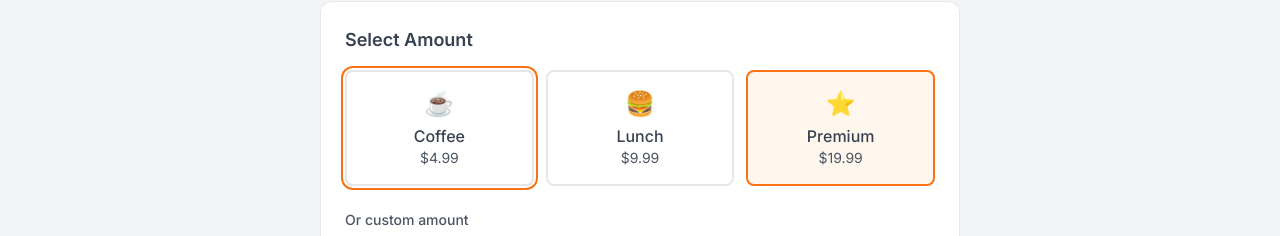
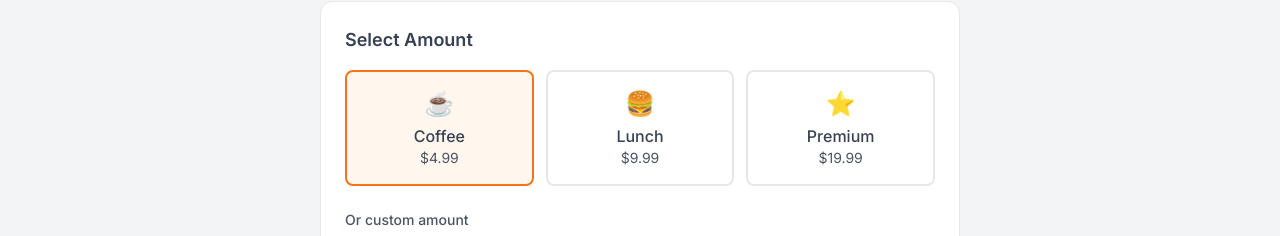
Before and after one commit to nbsetsail/SlangHome, a Next.js app: page /en/support in a window 1280 px wide. Shown: the part 204-440 px from the top of the page. Built offline with nearby package versions, Linux system fonts and the light colour scheme; no server answers.

Commit message:
fixed ext

```diff
--- a/app/[locale]/support/page.tsx
+++ b/app/[locale]/support/page.tsx
@@ -12,7 +12,7 @@ declare global {
 }
 
 const supportTiers = [
-  { id: 'coffee', amount: 4.99, name: 'Coffee', nameZh: '一杯咖啡', icon: '☕' , highlight: true},
+  { id: 'coffee', amount: 4.99, name: 'Coffee', nameZh: '一杯咖啡', icon: '☕' },
   { id: 'lunch', amount: 9.99, name: 'Lunch', nameZh: '一顿午餐', icon: '🍔' },
   { id: 'premium', amount: 19.99, name: 'Premium', nameZh: '高级支持', icon: '⭐' }
 ]
@@ -23,7 +23,7 @@ const MAX_AMOUNT = 100
 export default function SupportPage() {
   const locale = useLocale()
   const { cn } = useTheme()
-  const [selectedTier, setSelectedTier] = useState('premium')
+  const [selectedTier, setSelectedTier] = useState('coffee')
   const [customAmount, setCustomAmount] = useState('')
   const [activationCode, setActivationCode] = useState<string | null>(null)
   const [loading, setLoading] = useState(false)
@@ -33,7 +33,8 @@ export default function SupportPage() {
   const isZh = locale === 'zh'
   const tierAmount = supportTiers.find(t => t.id === selectedTier)?.amount || 0
   const customNum = parseFloat(customAmount) || 0
-  const currentAmount = customAmount ? Math.min(Math.max(customNum, MIN_AMOUNT), MAX_AMOUNT) : tierAmount
+  const hasValidCustomAmount = customNum >= MIN_AMOUNT && customNum <= MAX_AMOUNT
+  const currentAmount = hasValidCustomAmount ? customNum : tierAmount
 
   useEffect(() => {
     const script = document.createElement('script')
@@ -185,10 +186,9 @@ export default function SupportPage() {
                       }}
                       className={`
                         p-4 rounded-lg border-2 transition-all text-center
-                        ${selectedTier === tier.id
+                        ${selectedTier === tier.id && !hasValidCustomAmount
                           ? 'border-orange-500 bg-orange-50 dark:bg-orange-900/20'
                           : `border-gray-200 dark:border-gray-700 hover:border-orange-300`}
-                        ${tier.highlight ? 'ring-2 ring-orange-500 ring-offset-2' : ''}
                       `}
                     >
                       <div className="text-2xl mb-1">{tier.icon}</div>
@@ -224,7 +224,6 @@ export default function SupportPage() {
                           setError(null)
                         }
                         setCustomAmount(e.target.value)
-                        setSelectedTier('')
                       }}
                       placeholder={`${MIN_AMOUNT}.00 - ${MAX_AMOUNT}.00`}
                       className={`w-full pl-8 pr-4 py-2 rounded-lg border ${cn.colors.border.default} ${cn.colors.bg.card} focus:ring-2 focus:ring-orange-500 focus:border-transparent`}
```
